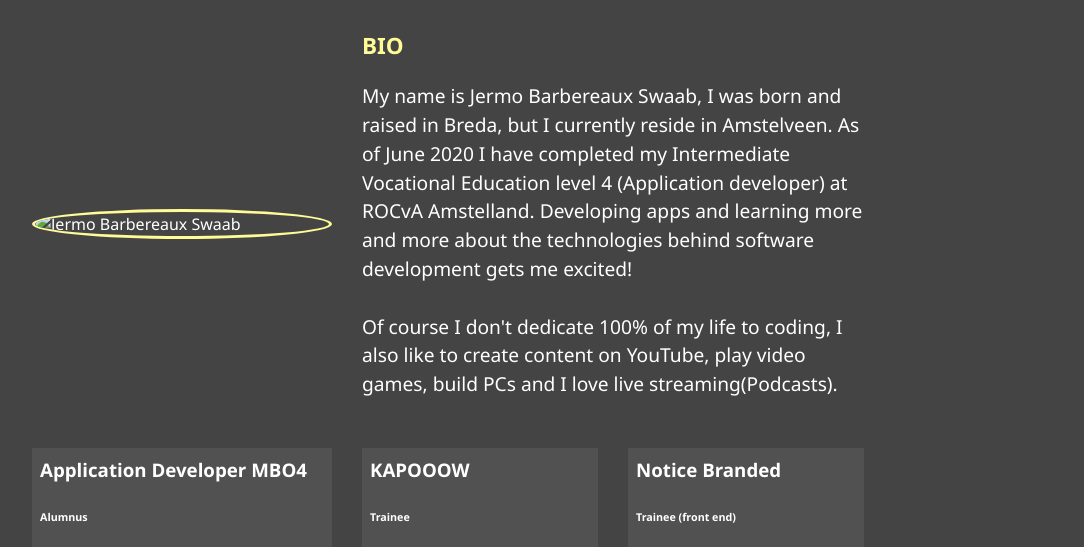
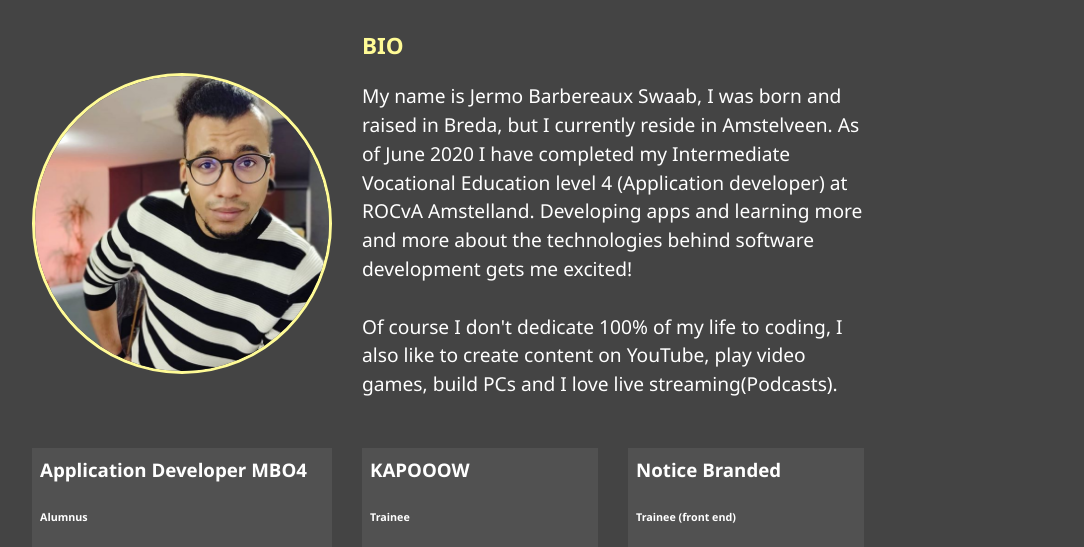
Before and after one commit to Sensubean/my_portfolio, a plain HTML site: page about.html in a window 1280 px wide. Shown: the part 253-800 px from the top of the page, without its empty margins (192-1276 px from the left). Drawn offline with Linux system fonts and the light colour scheme.

Commit message:
Update about.html

```diff
--- a/about.html
+++ b/about.html
@@ -50,7 +50,7 @@
       </h2>
       <div class="about-info">
         <img
-          src="/dist/img/Screenshot_1.png"
+          src="img/Screenshot_1.png"
           alt="Jermo Barbereaux Swaab"
           class="bio-image"
         />
```
